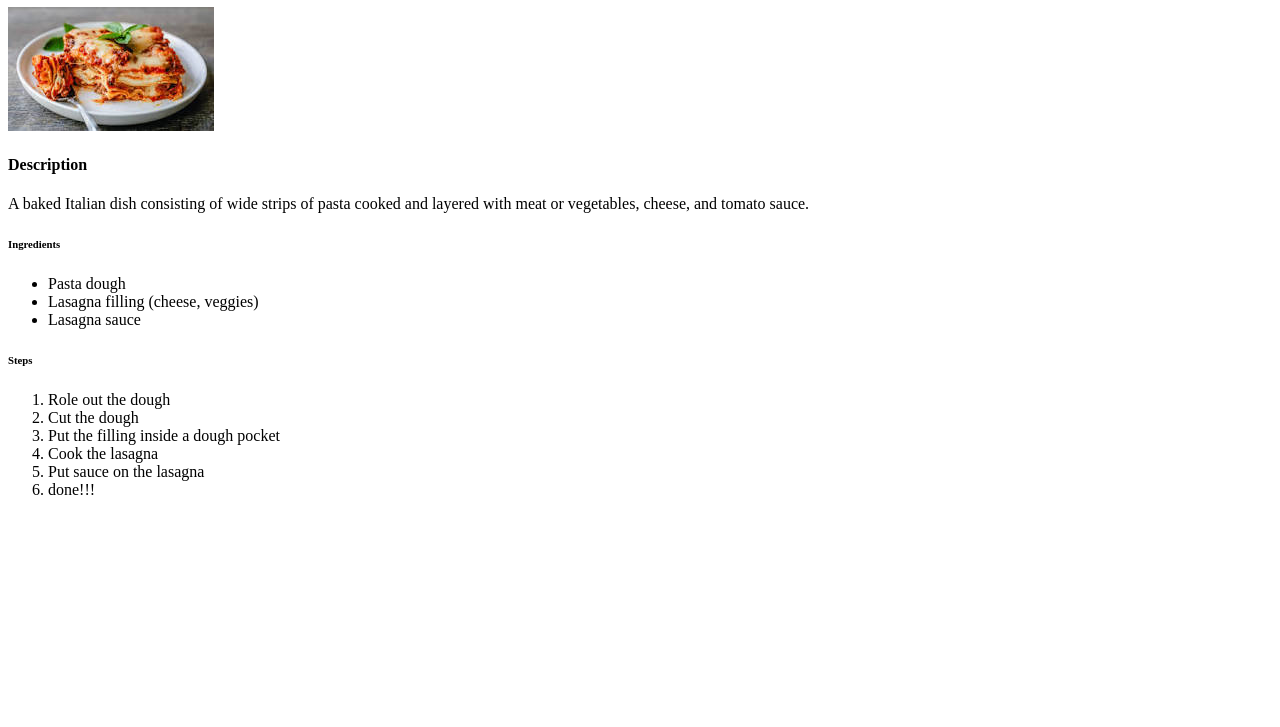
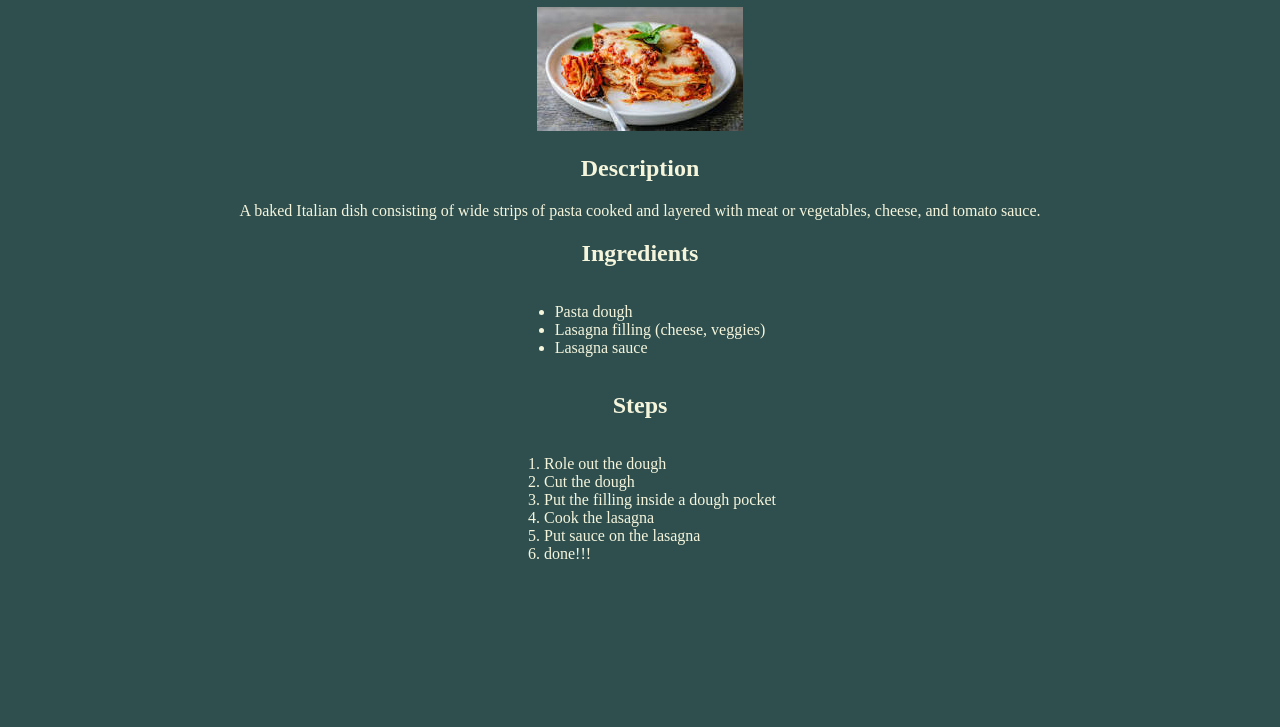
Before and after one commit to Zw96042/odin-recipes, a plain HTML site: page recipes/lasagna.html in a window 1280 px wide. Shown: the part 73-800 px from the top of the page. Drawn offline with Linux system fonts and the light colour scheme.

Commit message:
Add css to my lasagna page

```diff
--- a/recipes/lasagna.html
+++ b/recipes/lasagna.html
@@ -4,21 +4,23 @@
     <meta charset="UTF-8">
     <meta name="viewport" content="width=device-width, initial-scale=1.0">
     <title>Lasagna</title>
+    <link rel="stylesheet" href="styles.css" />
 </head>
 <body>
+    <div class="container">
         <h1>Lasagna</h1>
 
         <img src="./lasagna.jpeg">
 
-    <h4>Description</h4>
+        <h2>Description</h2>
         <p>A baked Italian dish consisting of wide strips of pasta cooked and layered with meat or vegetables, cheese, and tomato sauce.</p>
-    <h6>Ingredients</h6>
+        <h2>Ingredients</h2>
         <ul>
             <li>Pasta dough</li>
             <li>Lasagna filling (cheese, veggies)</li>
             <li>Lasagna sauce</li>
         </ul>
-    <h6>Steps</h6>
+        <h2>Steps</h2>
         <ol>
             <li>Role out the dough</li>
             <li>Cut the dough</li>
@@ -27,5 +29,6 @@
             <li>Put sauce on the lasagna</li>
             <li>done!!!</li>
         </ol>
+    </div>
 </body>
 </html>
--- /dev/null
+++ b/recipes/styles.css
@@ -0,0 +1,14 @@
+* {
+    background-color: darkslategray;
+    color: beige;
+}
+
+.container {
+    text-align: center;
+    text-decoration: none;
+}
+
+ul, ol {
+    display: inline-block;
+    text-align: left;
+}
```
Lines whose indentation alone changed are shown as unchanged.
